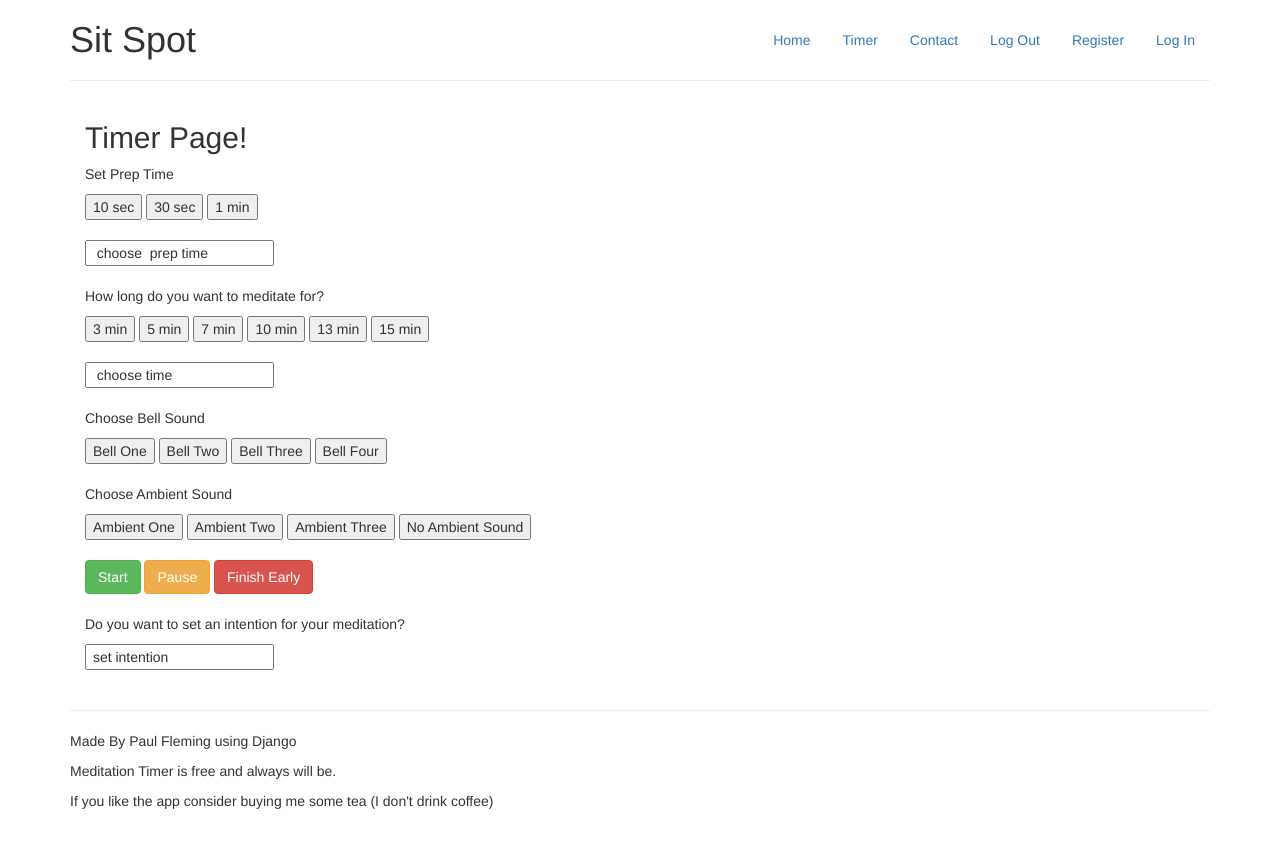
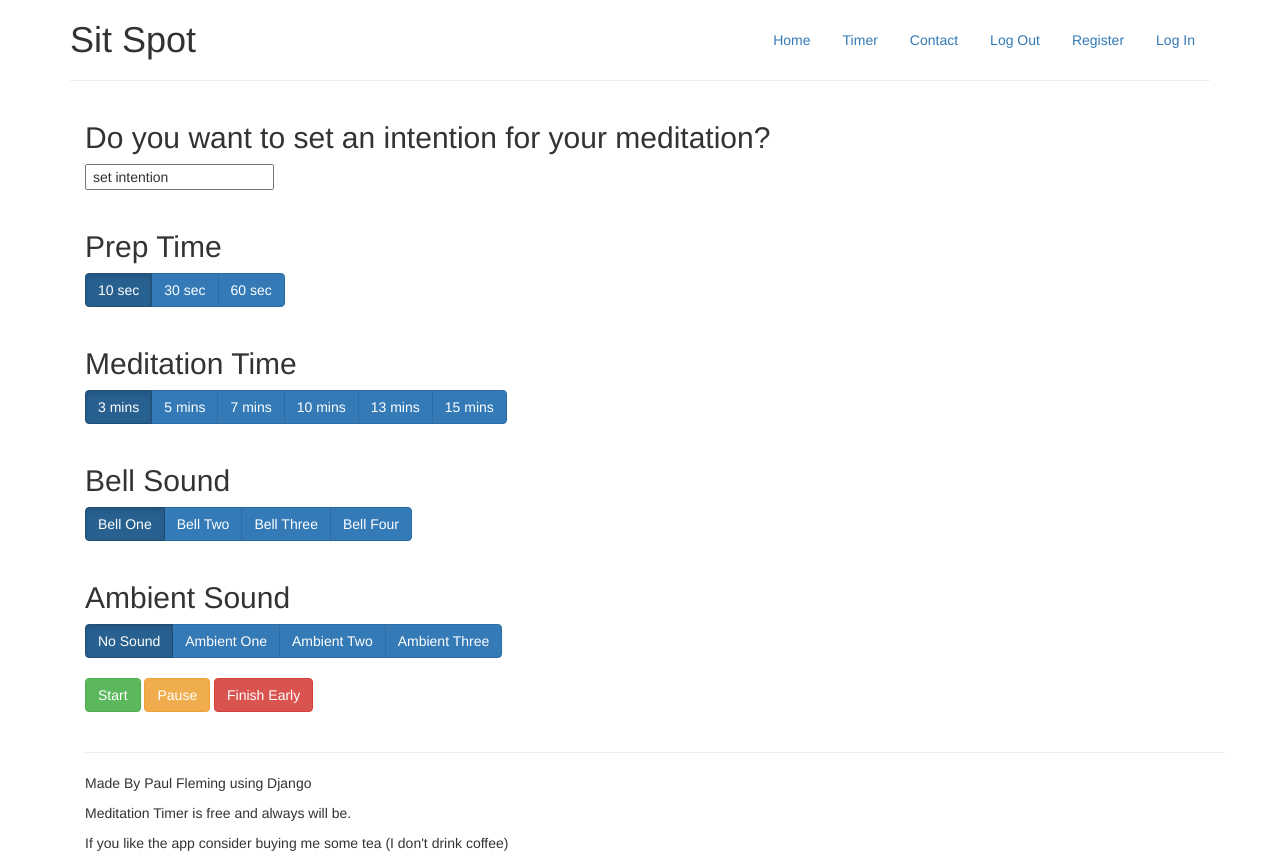
Before and after one commit to PaulMFleming/MeditationTimer, a Django app: page /timer/ in a window 1280 px wide. Before the commit the page ends 809 px from the top, so only its background shows below. Run offline with Django 3.2, Linux system fonts and the light colour scheme; some libraries are stand-ins or nearby versions.

Commit message:
added popup box for timer

```diff
--- a/Meditate_prj/static/js/timer.js
+++ b/Meditate_prj/static/js/timer.js
@@ -1,5 +1,5 @@
-var counter =  moment.utc(180*1000).format('mm:ss');
-var prepCounter = moment.utc(180*1000).format('mm:ss');
+var counter =  180;
+var prepCounter = 10;
 var t;
 var isTimerOn = false;
 
@@ -8,7 +8,7 @@ var ambient = document.getElementById("no-ambient");
 var ambientSampler = document.getElementById("no-ambient");
 
 function prepCountdown() {
-    document.getElementById("prep-text").value = moment.utc(prepCounter*1000).format('mm:ss');
+    document.getElementById("text").value = moment.utc(prepCounter*1000).format('mm:ss');
     prepCounter--;
     t = setTimeout("prepCountdown();", 1000);
 
@@ -16,6 +16,17 @@ function prepCountdown() {
         isTimerOn = false;
         stopMe();
         startMe();
+    }
+}
+
+function startMe() {
+    tone.pause();
+    tone.currentTime = 0;
+    if (!isTimerOn) {
+      isTimerOn = true;
+      tone.play();
+      ambient.play();
+      countdown();
     }
 }
 
@@ -28,17 +39,6 @@ function countdown() {
     if (counter < 0) {
       stopMe();
       tone.play();
-    }
-}
-
-function startMe() {
-    tone.pause();
-    tone.currentTime = 0;
-    if (!isTimerOn) {
-      isTimerOn = true;
-      tone.play();
-      ambient.play();
-      countdown();
     }
 }
 
--- a/Meditate_prj/templates/timer.html
+++ b/Meditate_prj/templates/timer.html
@@ -3,50 +3,115 @@
 
 
 {% block content %}
-    <h2>Timer Page!</h2>
+
     <div id="container">
 
-        <p>Set Prep Time</p>
-        <button id="tenSec" onclick="setTenPrep()">10 sec</button>
-        <button id="thirtySec" onclick="setThirtyPrep()">30 sec</button>
-        <button id="sixtySec" onclick="setSixtyPrep()">1 min</button>
-        <br><br>
-        <input type="text" id='prep-text' value="  choose  prep time">
+        <h2>Do you want to set an intention for your meditation?</h2>
+        <input type="text" id="intention" value=" set intention">
         <br><br>
 
-        <p>How long do you want to meditate for?</p>
-        <button id="threeMin" onclick="setThreeMin()">3 min</button>
-        <button id="fiveMin" onclick="setFiveMin()">5 min</button>
-        <button id="sevenMin" onclick="setSevenMin()">7 min</button>
-        <button id="tenMin" onclick="setTenMin()">10 min</button>
-        <button id="thirteenMin" onclick="setThirteenMin()">13 min</button>
-        <button id="fifteenMin" onclick="setFifteenMin()">15 min</button>
-        <br><br>
-        <input type="text" id='text' value="  choose time">
+        <h2>Prep Time</h2>
+        <div class="btn-group" data-toggle="buttons">
+            <label class="btn btn-primary active" onclick="setTenPrep()">
+                <input type="radio" name="options" id="tenSec" autocomplete="off" checked>10 sec
+            </label>
+            <label class="btn btn-primary" onclick="setThirtyPrep()">
+                <input type="radio" name="options" id="thirtySec" autocomplete="off">30 sec
+            </label>
+            <label class="btn btn-primary" onclick="setSixtyPrep()">
+                <input type="radio" name="options" id="sixtySec" autocomplete="off">60 sec
+            </label>
+        </div>
         <br><br>
 
-        <p>Choose Bell Sound</p>
-        <button id="bellOne" onclick="setBellOne()">Bell One</button>
-        <button id="bellTwo" onclick="setBellTwo()">Bell Two</button>
-        <button id="bellThree" onclick="setBellThree()">Bell Three</button>
-        <button id="bellFour" onclick="setBellFour()">Bell Four</button>
+        <h2>Meditation Time</h2>
+        <div class="btn-group" data-toggle="buttons">
+            <label class="btn btn-primary active" onclick="setThreeMin()">
+                <input type="radio" name="options" id="threeMin" autocomplete="off" checked>3 mins
+            </label>
+            <label class="btn btn-primary" onclick="setFiveMin()">
+                <input type="radio" name="options" id="fiveMin" autocomplete="off">5 mins
+            </label>
+            <label class="btn btn-primary" onclick="setSevenMin()">
+                <input type="radio" name="options" id="sevenMin" autocomplete="off">7 mins
+            </label>
+            <label class="btn btn-primary" onclick="setTenMin()">
+                <input type="radio" name="options" id="tenMin" autocomplete="off">10 mins
+            </label>
+            <label class="btn btn-primary" onclick="setThirteenMin()">
+                <input type="radio" name="options" id="thirteenMin" autocomplete="off">13 mins
+            </label>
+            <label class="btn btn-primary" onclick="setFifteenMin()">
+                <input type="radio" name="options" id="fifteenMin" autocomplete="off">15 mins
+            </label>
+        </div>
         <br><br>
 
-        <p>Choose Ambient Sound</p>
-        <button id="ambientOne" onclick="setAmbientOne()">Ambient One</button>
-        <button id="ambientTwo" onclick="setAmbientTwo()">Ambient Two</button>
-        <button id="ambientThree" onclick="setAmbientThree()">Ambient Three</button>
-        <button id="noAmbient" onclick="setNoAmbient()">No Ambient Sound</button>
+        <h2>Bell Sound</h2>
+        <div class="btn-group" data-toggle="buttons">
+           <label class="btn btn-primary active" onclick="setBellOne()">
+               <input type="radio" name="options" id="bellOne" autocomplete="off"   checked> Bell One
+           </label>
+           <label class="btn btn-primary" onclick="setBellTwo()">
+             <input type="radio" name="options" id="bellTwo" autocomplete="off" > Bell Two
+           </label>
+           <label class="btn btn-primary" onclick="setBellThree()">
+             <input type="radio" name="options" id="bellThree" autocomplete="off" > Bell Three
+           </label>
+           <label class="btn btn-primary" onclick="setBellFour()">
+             <input type="radio" name="options" id="bellFour" autocomplete="off" > Bell Four
+           </label>
+        </div>
         <br><br>
 
-        <button class="btn btn-success" id="startButton" onclick="playTone(), prepCountdown()">Start</button>
+        <h2>Ambient Sound</h2>
+        <div class="btn-group" data-toggle="buttons">
+            <label class="btn btn-primary active" onclick="setNoAmbient()">
+                <input type="radio" name="options" id="noAmbient" autocomplete="off"   checked> No Sound
+            </label>
+            <label class="btn btn-primary" onclick="setAmbientOne()">
+              <input type="radio" name="options" id="ambientOne" autocomplete="off" > Ambient One
+            </label>
+            <label class="btn btn-primary" onclick="setAmbientTwo()">
+              <input type="radio" name="options" id="ambientTwo" autocomplete="off" > Ambient Two
+            </label>
+            <label class="btn btn-primary" onclick="setAmbientThree()">
+              <input type="radio" name="options" id="ambientThree" autocomplete="off" > Ambient Three
+            </label>
+        </div>
+
+
+        <br><br>
+
+
+        <button class="btn btn-success" id="startButton" onclick="playTone(), prepCountdown()" data-toggle="modal" data-target="#myModal">Start</button>
         <button class="btn btn-warning" id="pauseButton" onclick="stopMe()">Pause</button>
         <button class="btn btn-danger" id="resetButton" onclick="resetMe()">Finish Early</button>
         <br><br>
 
-        <p>Do you want to set an intention for your meditation?</p>
-        <input type="text" id="intention" value=" set intention">
-        <br><br>
+
+    </div>
+
+    <!-- Modal -->
+    <div class="modal fade" id="myModal" role="dialog">
+        <div class="modal-dialog modal-lg">
+        <!-- Modal content-->
+        <div class="modal-content">
+            <div class="modal-header">
+                <button type="button" class="close" data-dismiss="modal">&times;</button>
+                <h4 class="modal-title">Modal Header</h4>
+            </div>
+            <div class="modal-body">
+                <p>Prep Time</p>
+                <input type="text" id='prep-text' value="  choose  prep time">
+
+                <p>Meditation Time</p>
+                <input type="text" id='text' value="  choose time">
+            </div>
+            <div class="modal-footer">
+                <button type="button" class="btn btn-default" data-dismiss="modal">Close</button>
+            </div>
+        </div>
     </div>
 
     <!-- Bells -->
```
Also changed, not shown: 1 other file.
